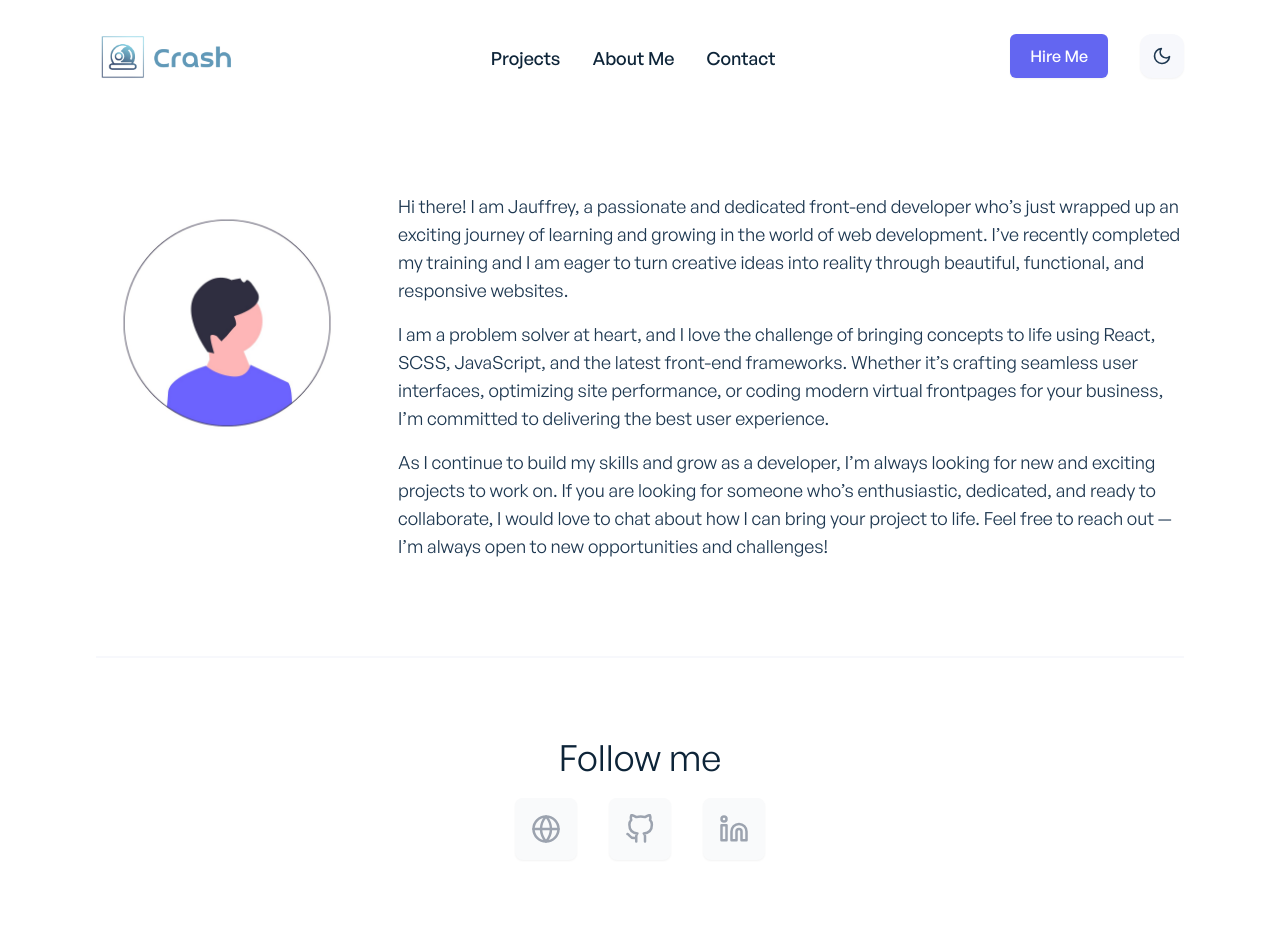
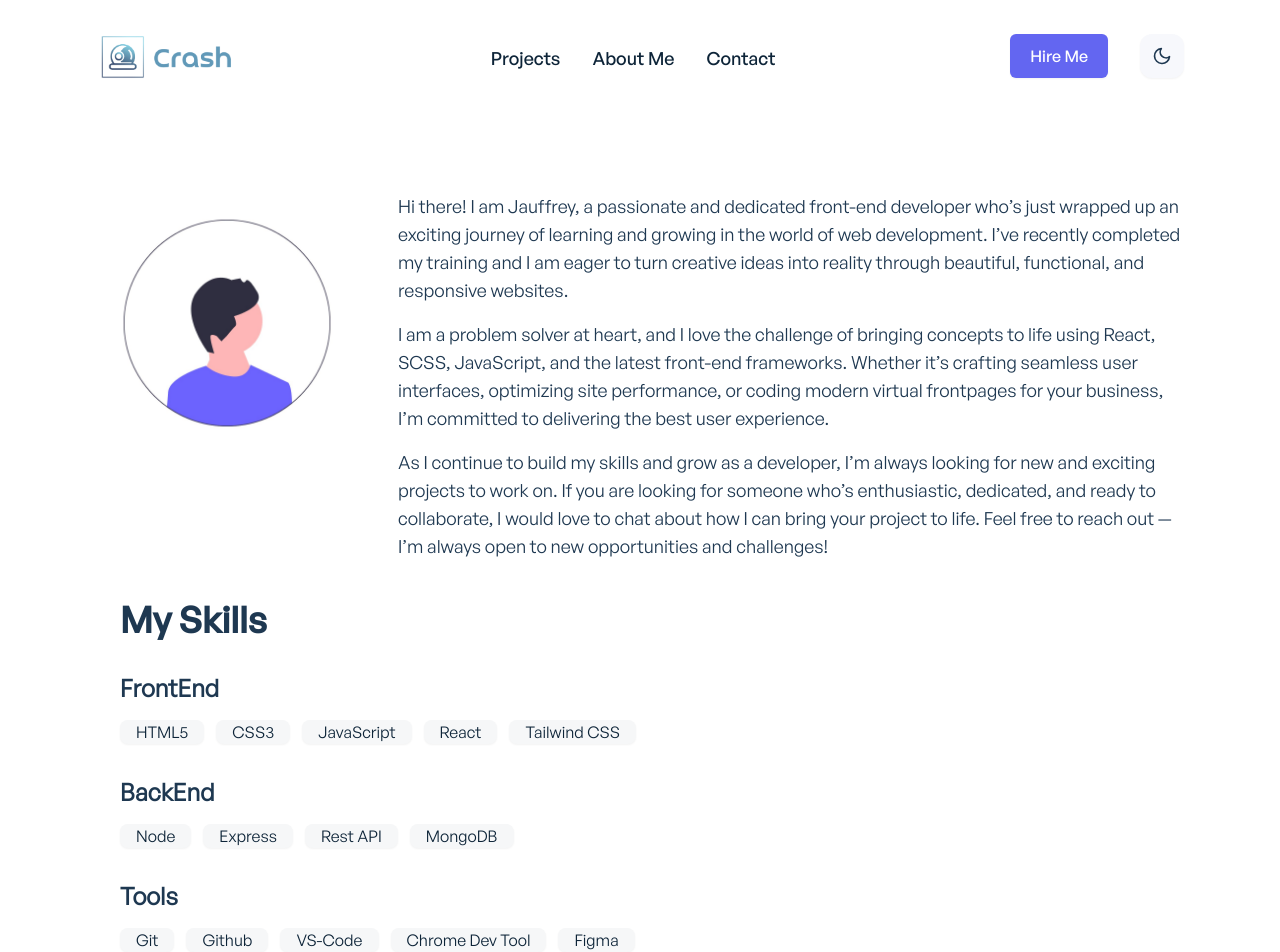
Before and after one commit to Crash91fr/Projet8_Portfolio, a React (Create React App) app: page /about in a window 1280 px wide. Shown: the top 952 px of the page. Built offline with nearby package versions, Linux system fonts and the light colour scheme.

Commit message:
Ajout Skills section dans AboutMe

```diff
--- /dev/null
+++ b/src/components/about/MySkills.jsx
@@ -0,0 +1,24 @@
+import SkillGroup from "./SkillGroup";
+
+const MySkills = () => {
+    const skillsData = {
+      FrontEnd: ["HTML5", "CSS3", "JavaScript", "React", "Tailwind CSS"],
+      BackEnd: ["Node", "Express","Rest API", "MongoDB"],
+      Tools: ["Git", "Github", "VS-Code", "Chrome Dev Tool", "Figma"],
+    };
+
+    return (
+        <div className="max-w-4xl mx-auto px-6">
+          <p className="font-general-medium text-2xl sm:text-4xl mt-6 mb-8 text-ternary-dark dark:text-ternary-lightxt-3xl sm:text-4xl font-bold text-primary-dark dark:text-primary-light">
+            My Skills
+          </p>
+          <div className="space-y-8">
+            {Object.entries(skillsData).map(([title, skills]) => (
+              <SkillGroup key={title} title={title} skills={skills} />
+            ))}
+          </div>
+        </div>
+    );
+  };
+
+export default MySkills;
--- /dev/null
+++ b/src/components/about/SkillGroup.jsx
@@ -0,0 +1,22 @@
+const SkillGroup = ({ title, skills }) => {
+
+    return (
+      <div className="mb-8">
+        <p className="font-general-regular text-2xl font-semibold text-ternary-dark dark:text-ternary-light mb-4">
+          {title}
+        </p>
+        <div className="flex flex-wrap gap-3">
+          {skills.map((skill, index) => (
+            <span
+              key={index}
+              className="bg-ternary-light dark:bg-ternary-dark px-4 py-4 rounded-lg shadow-sm font-general-regular text-primary-dark dark:text-primary-light"
+            >
+              {skill}
+            </span>
+          ))}
+        </div>
+      </div>
+    );
+  };
+
+  export default SkillGroup
--- a/src/components/projects/ProjectGallery.jsx
+++ b/src/components/projects/ProjectGallery.jsx
@@ -13,7 +13,7 @@ const ProjectGallery = () => {
 					<div className="mb-10 sm:mb-0" key={project.id}>
 						<img
 							src={project.img}
-							className="rounded-xl cursor-pointer shadow-lg sm:shadow-none"
+							className="rounded-xl cursor-arrow shadow-lg sm:shadow-none"
 							alt={project.title}
 						/>
 					</div>
--- a/src/components/projects/ProjectInfo.jsx
+++ b/src/components/projects/ProjectInfo.jsx
@@ -12,7 +12,6 @@ const iconMap = {
 const ProjectInfo = () => {
   const { singleProjectData } = useContext(SingleProjectContext);
 
-  // Ensure the data exists before trying to render it
   const projectInfo = singleProjectData.ProjectInfo;
 
   return (
--- a/src/context/ProjectsContext.jsx
+++ b/src/context/ProjectsContext.jsx
@@ -1,5 +1,4 @@
 import { useState, createContext } from 'react';
-//import { projectsData } from '../data/projects';
 import projectsData from '../data/projectsData.json'
 
 // Create projects context
--- a/src/pages/AboutMe.jsx
+++ b/src/pages/AboutMe.jsx
@@ -1,5 +1,6 @@
 import AboutMeBio from '../components/about/AboutMeBio';
 import { AboutMeProvider } from '../context/AboutMeContext';
+import MySkills from '../components/about/MySkills'
 import { motion } from 'framer-motion';
 
 const About = () => {
@@ -13,7 +14,18 @@ const About = () => {
 			>
 				<AboutMeBio />
 			</motion.div>
-
+			<motion.div
+				initial={{ opacity: 0 }}
+				animate={{ opacity: 1 }}
+				transition={{
+					ease: 'easeInOut',
+					duration: 1.4,
+					delay: 0.3,
+					}}
+				className="container mx-auto"
+			>
+				<MySkills />
+			</motion.div>
 		</AboutMeProvider>
 	);
 };
```
